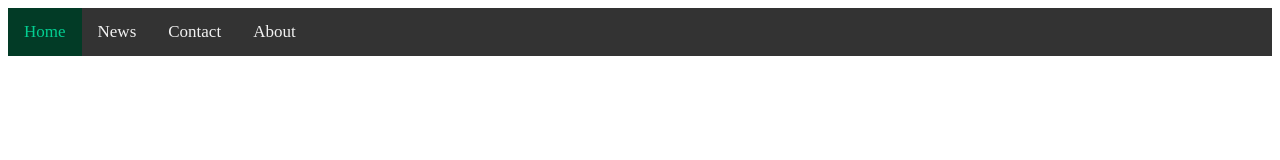
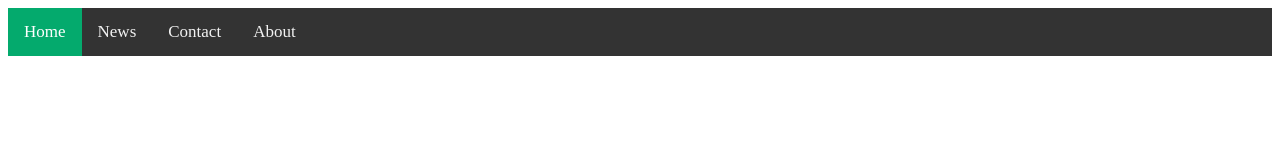
Before and after one commit to Aarbin0/The-Paradise, a plain HTML site: page index.html in a window 1280 px wide. Drawn offline with Linux system fonts and the light colour scheme.

Commit message:
Last commit

```diff
--- a/index.html
+++ b/index.html
@@ -19,7 +19,7 @@
   overflow: hidden;
 }
 
-/* Style the links inside the navigation bar */
+
 .topnav a {
   float: left;
   color: #f2f2f2;
@@ -29,16 +29,15 @@
   font-size: 17px;
 }
 
-/* Change the color of links on hover */
 .topnav a:hover {
-  background-color: #f80000;
-  color: rgb(243, 87, 87);
+  background-color: #ddd;
+  color: black;
 }
 
-/* Add a color to the active/current link */
+
 .topnav a.active {
-  background-color: #023b26;
-  color: rgb(3, 206, 145);
+  background-color: #04AA6D;
+  color: white;
 }
 
 </style>
```
